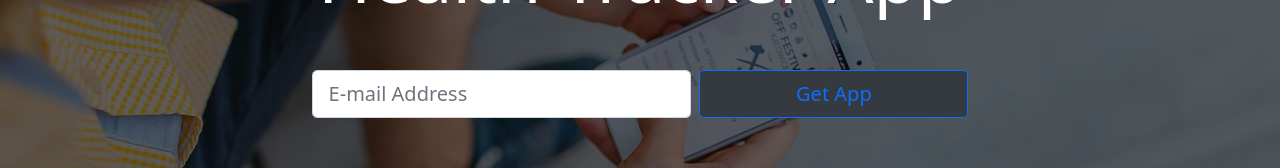
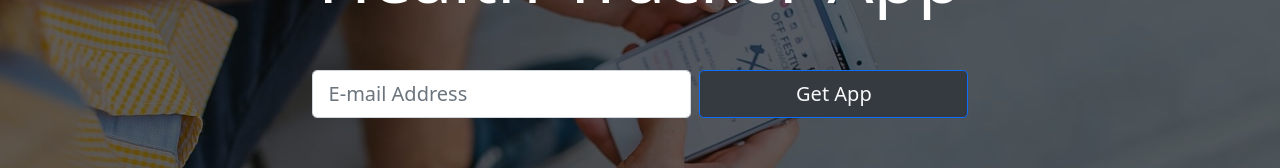
Before and after one commit to marufurs4294/B-AppAmp, a plain HTML site: page index.html in a window 1280 px wide. Shown: the part 270-438 px from the top of the page. Drawn offline with nearby package versions, Linux system fonts and the light colour scheme.

Commit message:
get app btn color

```diff
--- a/index.html
+++ b/index.html
@@ -75,7 +75,7 @@
          <input type="text" class="form-control form-control-lg" placeholder="E-mail Address">
         </div>
         <div class="col-md-5 p-sm-1">
-         <button type="submit" class="btn btn-outline-primary btn-dark   btn-lg btn-block">Get App</button>
+         <button type="submit" class="btn btn-outline-primary btn-dark   btn-lg btn-block  text-light">Get App</button>
         </div>
       </div>
    </form>
```
